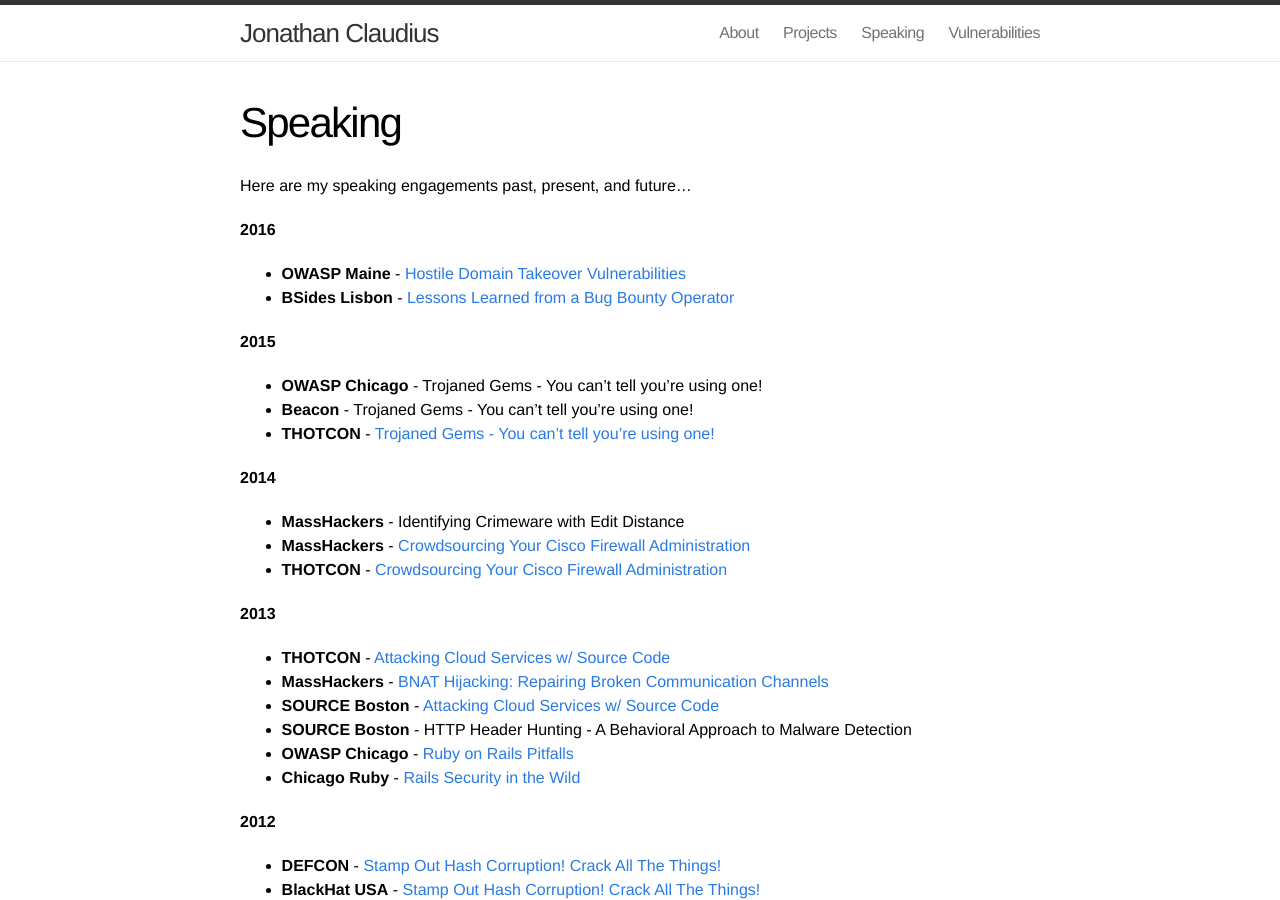
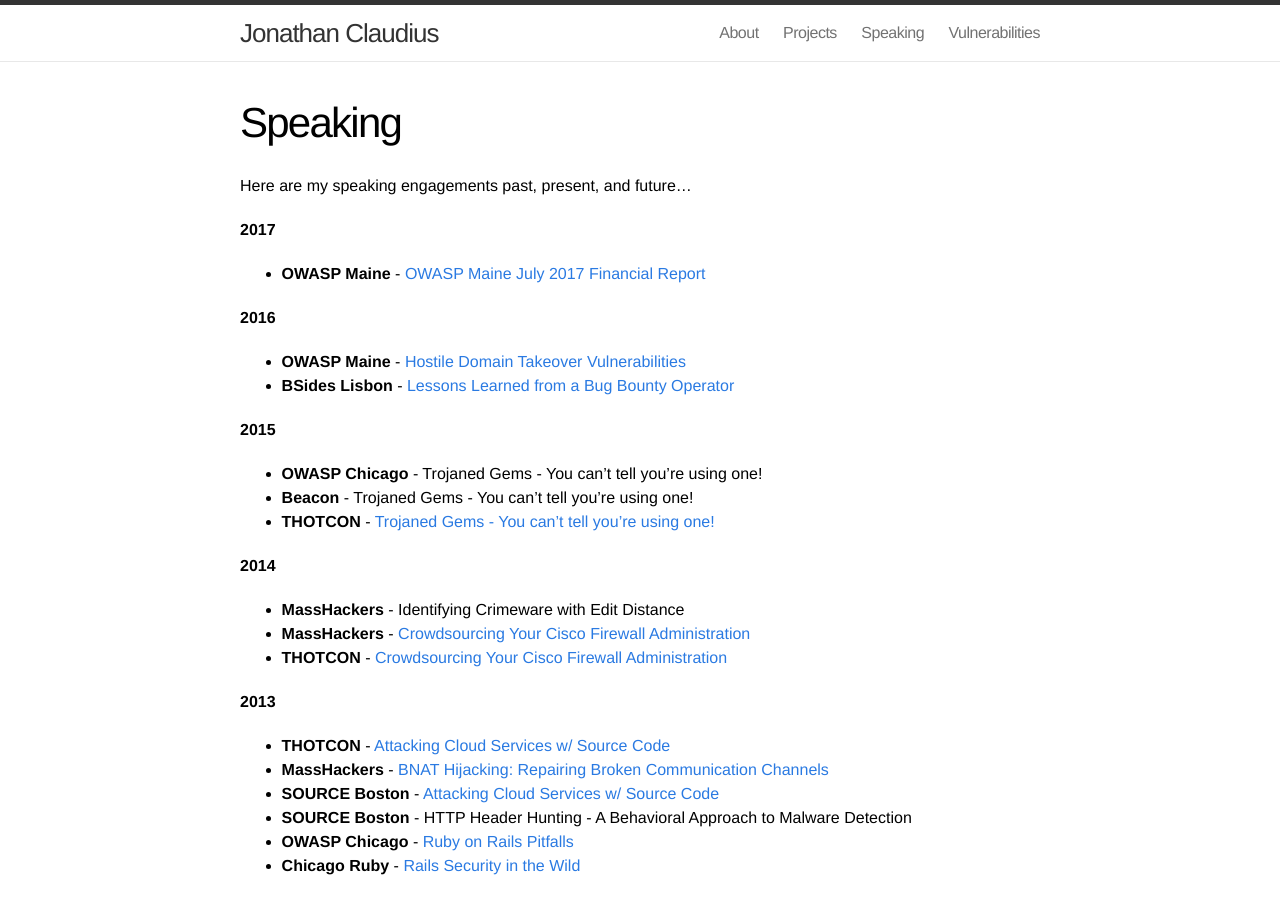
Before and after one commit to claudijd/claudijd.github.io, a Jekyll site: the page built from speaking.md, in a window 1280 px wide and 900 px high. Built offline with Jekyll 4.4.1, drawn with Linux system fonts in a browser that asks for light colours.

Commit message:
Add OWASP Maine Financial Report

```diff
--- a/speaking.md
+++ b/speaking.md
@@ -5,6 +5,10 @@
 ---
 
 Here are my speaking engagements past, present, and future...
+
+**2017**
+
+- **OWASP Maine** - [OWASP Maine July 2017 Financial Report](https://speakerdeck.com/claudijd/owasp-maine-july-2017-financial-report)
 
 **2016**
 
```
